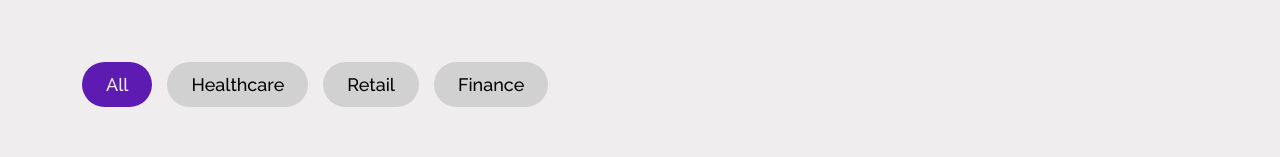
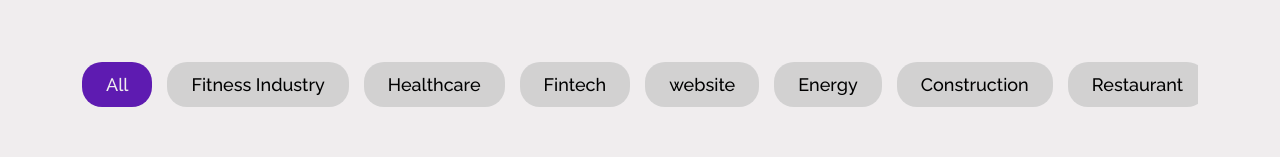
Before and after one commit to SebastianMonsalve/pixela-landing-page, a React (Vite) app: page /portfolio in a window 1280 px wide. Shown: the part 379-536 px from the top of the page. Built offline with nearby package versions, Linux system fonts and the light colour scheme.

Commit message:
fix: errors of project list and our works

```diff
--- a/src/Components/Portfolio_List/Portfolio_List.css
+++ b/src/Components/Portfolio_List/Portfolio_List.css
@@ -39,7 +39,8 @@
 }
 .filter-btn {
   padding: 12px 24px;
-  border-radius: 24px;
+  border-radius: 20px;
+  text-wrap: nowrap;
   font-size: var(--fs-4);
   font-weight: var(--fw-500);
   background-color: #cbcbcbd2;
@@ -128,8 +129,12 @@
   background-color: var(--raisin-black-100);
   padding: 8px 16px;
   border-radius: 16px;
+  cursor: pointer;
 }
-
+.category-text:hover {
+  background: var(--grape);
+  color: var(--anti-flash-white);
+}
 /* hover effects */
 @media (hover: hover) {
   .project-card-title:hover {
--- a/src/Components/Portfolio_List/Portfolio_List.jsx
+++ b/src/Components/Portfolio_List/Portfolio_List.jsx
@@ -1,45 +1,92 @@
-import './Portfolio_List.css';
-import ProjectsData from './portfolio_listData';
+import "./Portfolio_List.css";
+import ProjectsData from "./portfolio_listData";
+import { useState } from "react";
 
 const Portfolio_List = () => {
-  const translateProjects = (data) => {
-    return data
-  }
+  const extractUniqueCategories = (data) => {
+    const categoriesSet = new Set();
+    data.forEach((project) => {
+      project.categories.forEach((category) => {
+        categoriesSet.add(category);
+      });
+    });
+    return Array.from(categoriesSet);
+  };
 
-  const Projects = translateProjects(ProjectsData);
+  const uniqueCategories = extractUniqueCategories(ProjectsData);
+
+  const [activeCategory, setActiveCategory] = useState("All");
+
+  const filterProjects = (category) => {
+    if (category === "All") {
+      return ProjectsData;
+    }
+    return ProjectsData.filter((project) =>
+      project.categories.includes(category)
+    );
+  };
+
+  const Projects = filterProjects(activeCategory);
 
   return (
-    <section className='portfolio_list'>
-      <div className='portfolio-list-container'>
-        <div className='portfolio-title-container'>
-          <h3 className='section-title'>Case studies</h3>
-          <h2 className='section-subtitle'>Browse our solutions across industries</h2>
+    <section className="portfolio_list">
+      <div className="portfolio-list-container">
+        <div className="portfolio-title-container">
+          <h3 className="section-title">Case studies</h3>
+          <h2 className="section-subtitle">
+            Browse our solutions across industries
+          </h2>
         </div>
-        <div className='filter-container'>
-          <button className='filter-btn active'>All</button>
-          <button className='filter-btn'>Healthcare</button>
-          <button className='filter-btn'>Retail</button>
-          <button className='filter-btn'>Finance</button>
+        <div className="filter-container">
+          <button
+            className={`filter-btn ${activeCategory === "All" ? "active" : ""}`}
+            onClick={() => setActiveCategory("All")}
+          >
+            All
+          </button>
+          {uniqueCategories.map((category, index) => (
+            <button
+              key={index}
+              className={`filter-btn ${
+                activeCategory === category ? "active" : ""
+              }`}
+              onClick={() => setActiveCategory(category)}
+            >
+              {category}
+            </button>
+          ))}
         </div>
-        <div className='project-grid-container'>
+        <div className="project-grid-container">
           {Projects.map((project, index) => (
-            <article key={index} className='project-card'>
-              <picture className='project-card-image'>
+            <article key={index} className="project-card">
+              <picture className="project-card-image">
                 <img src={project.image} alt={project.alt} />
-                <a href={project.link} target='_blank'>
+                <a
+                  href={project.link}
+                  target="_blank"
+                  rel="noopener noreferrer"
+                >
                   <span>Explore</span>
                 </a>
               </picture>
-              <div className='project-card-content'>
-                <a href={project.link} target='_blank' className='project-card-title'>
+              <div className="project-card-content">
+                <a
+                  href={project.link}
+                  target="_blank"
+                  rel="noopener noreferrer"
+                  className="project-card-title"
+                >
                   {project.title}
                 </a>
-                <p className='project-card-text'>{project.text}</p>
+                <p className="project-card-text">{project.text}</p>
               </div>
-              <div className='project-card-category'>
-                {project.categories.map((category, index) => (
-                  <p key={index} className='category-text'>{category}</p>
-                ))}
+              <div className="project-card-category">
+                <p
+                  className="category-text"
+                  onClick={() => setActiveCategory(project.categories[0])}
+                >
+                  {project.categories[0]}
+                </p>
               </div>
             </article>
           ))}
--- a/src/Components/Portfolio_List/portfolio_listData.js
+++ b/src/Components/Portfolio_List/portfolio_listData.js
@@ -1,59 +1,66 @@
 const ProjectsData = [
   {
-    link: '#',
-    image: 'https://designmonks.co/wp-content/uploads/2024/06/Thumbnail_Mockup_1920px-1.png',
-    alt: 'project',
-    title: 'Enhancing Fitness for Australians',
-    text: 'Fitmate is an innovative fitness app designed to transform the way Australians engage with their fitness routines. By partnering with...',
-    categories: ['Healthcare'],
+    link: "#",
+    image:
+      "https://designmonks.co/wp-content/uploads/2024/06/Thumbnail_Mockup_1920px-1.png",
+    alt: "project",
+    title: "Enhancing Fitness for Australians",
+    text: "Fitmate is an innovative fitness app designed to transform the way Australians engage with their fitness routines. By partnering with...",
+    categories: ["Fitness Industry", "Healthcare"],
   },
   {
-    link: '#',
-    image: 'https://designmonks.co/wp-content/uploads/2024/01/alpine-thumbnail-1.jpg',
-    alt: 'project',
-    title: 'Empower your finance with alpine banking',
+    link: "#",
+    image:
+      "https://designmonks.co/wp-content/uploads/2024/01/alpine-thumbnail-1.jpg",
+    alt: "project",
+    title: "Empower your finance with alpine banking",
     text: "Alpine Empower Banking successfully transformed its vision into reality by offering a comprehensive financial ecosystem that addressed clients' needs for...",
-    categories: ['Finance'],
+    categories: ["Fintech", "website"],
   },
   {
-    link: '#',
-    image: 'https://designmonks.co/wp-content/uploads/2023/12/yenex-thumbnail-1.jpg',
-    alt: 'project',
-    title: 'Navigating the future of distributed energy systems',
-    text: 'The CRM platform for Akij Cement revolutionizes the referral system. Specifically tailored for engineers and masons, it provides intuitive tools...',
-    categories: ['Energy'],
+    link: "#",
+    image:
+      "https://designmonks.co/wp-content/uploads/2023/12/yenex-thumbnail-1.jpg",
+    alt: "project",
+    title: "Navigating the future of distributed energy systems",
+    text: "The CRM platform for Akij Cement revolutionizes the referral system. Specifically tailored for engineers and masons, it provides intuitive tools...",
+    categories: ["Energy", "website"],
   },
   {
-    link: '#',
-    image: 'https://designmonks.co/wp-content/uploads/2023/11/akij-thumbnail.jpg',
-    alt: 'project',
+    link: "#",
+    image:
+      "https://designmonks.co/wp-content/uploads/2023/11/akij-thumbnail.jpg",
+    alt: "project",
     title: "Akij Cement's Leap into Digitalized Referrals",
-    text: 'The CRM platform for Akij Cement revolutionizes the referral system. Specifically tailored for engineers and masons, it provides intuitive tools...',
-    categories: ['Construction'],
+    text: "The CRM platform for Akij Cement revolutionizes the referral system. Specifically tailored for engineers and masons, it provides intuitive tools...",
+    categories: ["Construction"],
   },
   {
-    link: '#',
-    image: 'https://designmonks.co/wp-content/uploads/2023/10/Le-Klub-thumbnail.jpg',
-    alt: 'project',
-    title: 'Revolutionize Your Dining Experience Today',
-    text: 'LeKlub aims to promote partner restaurants and encourage users to discover new establishments. Through a strong media presence on social...',
-    categories: ['Restaurant', 'Food'],
+    link: "#",
+    image:
+      "https://designmonks.co/wp-content/uploads/2023/10/Le-Klub-thumbnail.jpg",
+    alt: "project",
+    title: "Revolutionize Your Dining Experience Today",
+    text: "LeKlub aims to promote partner restaurants and encourage users to discover new establishments. Through a strong media presence on social...",
+    categories: ["Restaurant", "Food"],
   },
   {
-    link: '#',
-    image: 'https://designmonks.co/wp-content/uploads/2023/09/jantrik-thumbnail.jpg',
-    alt: 'project',
-    title: 'Intuitive vehicle management solutions',
-    text: 'Zantrik team approached us with an exciting challenge: Revamping their app from top to bottom to take the user experience...',
-    categories: ['Automobile', 'Saas'],
+    link: "#",
+    image:
+      "https://designmonks.co/wp-content/uploads/2023/09/jantrik-thumbnail.jpg",
+    alt: "project",
+    title: "Intuitive vehicle management solutions",
+    text: "Zantrik team approached us with an exciting challenge: Revamping their app from top to bottom to take the user experience...",
+    categories: ["Automobile", "Saas"],
   },
   {
-    link: '#',
-    image: 'https://designmonks.co/wp-content/uploads/2023/09/ways-and-vilas-thumnail.jpg',
-    alt: 'project',
-    title: 'Ways & Villas: Maldivian Travel Redesign',
-    text: 'Discover romantic getaways, family vacations, private island getaways, water sports, lush spa treatments, and decadent culinary adventures. Start planning the...',
-    categories: ['Travel'],
+    link: "#",
+    image:
+      "https://designmonks.co/wp-content/uploads/2023/09/ways-and-vilas-thumnail.jpg",
+    alt: "project",
+    title: "Ways & Villas: Maldivian Travel Redesign",
+    text: "Discover romantic getaways, family vacations, private island getaways, water sports, lush spa treatments, and decadent culinary adventures. Start planning the...",
+    categories: ["Travel"],
   },
 ];
 
--- a/src/Pages/Root.jsx
+++ b/src/Pages/Root.jsx
@@ -1,14 +1,15 @@
-import { useEffect } from 'react';
-import About from '../Components/About/About';
-import Carrusel from '../Components/Carrusel/Carrusel';
-import Features from '../Components/Features/Features';
-import Home from '../Components/Home/Home';
-import Services from '../Components/Services/Services';
-import Steps from '../Components/Steps/Steps';
+import { useEffect } from "react";
+import About from "../Components/About/About";
+import Carrusel from "../Components/Carrusel/Carrusel";
+import OurWorks from "../Components/OurWorks/OurWorks";
+import Features from "../Components/Features/Features";
+import Home from "../Components/Home/Home";
+import Services from "../Components/Services/Services";
+import Steps from "../Components/Steps/Steps";
 
 function Root() {
   useEffect(() => {
-    document.title = 'Home | Pixela - Web Developing Company';
+    document.title = "Home | Pixela - Web Developing Company";
   });
 
   return (
@@ -18,7 +19,7 @@ function Root() {
       <Services />
       <Steps />
       <Carrusel />
-      {/* Work */}
+      <OurWorks />
       {/* Testimonial */}
       <About />
       {/* Questions */}
```
